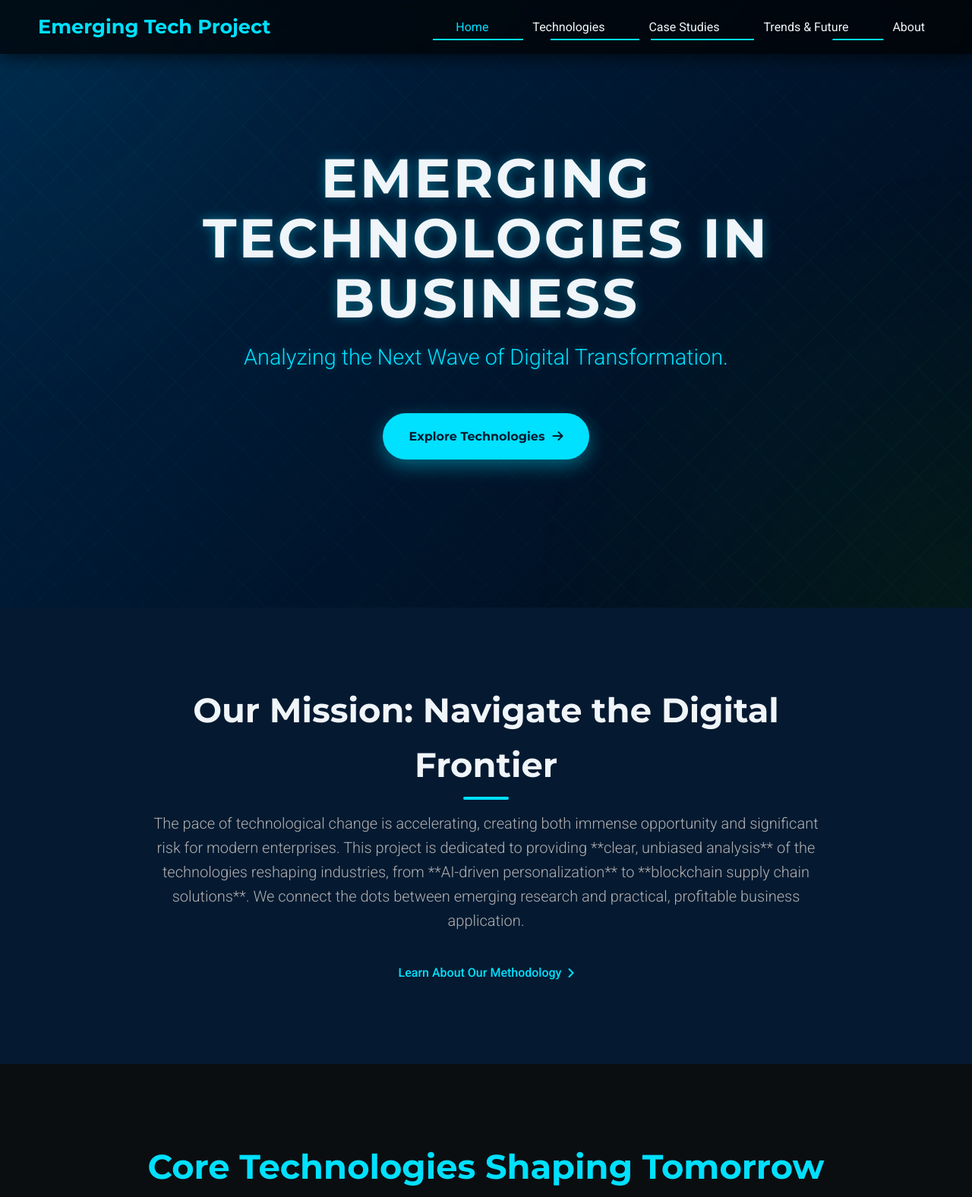
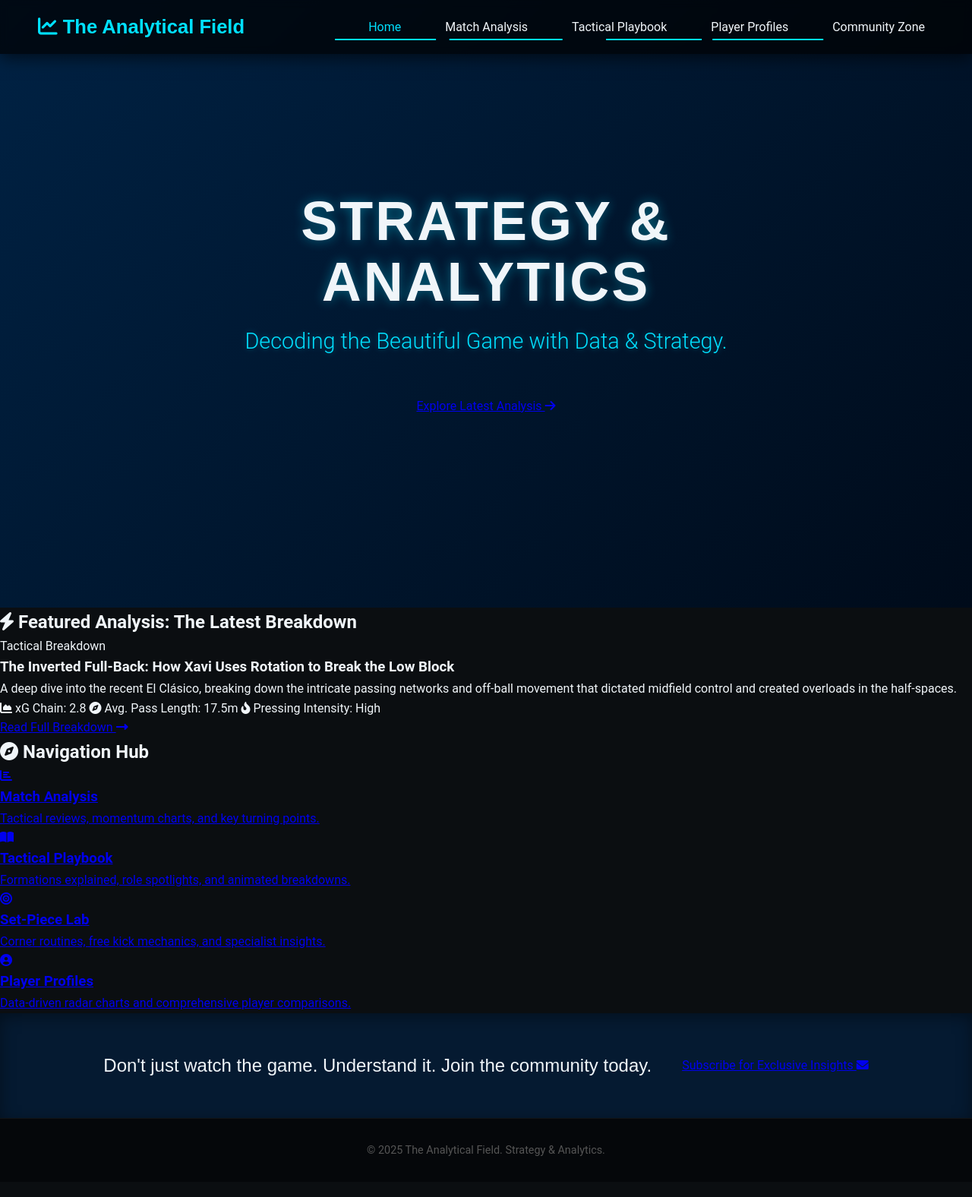
Before and after one commit to ShivamTiwari217/ETB-Project, a plain HTML site: page index.html in a window 1280 px wide. Shown: the top 1576 px of the page at 76% size. Drawn offline with Linux system fonts and the light colour scheme.

Commit message:
Update index.html

```diff
--- a/index.html
+++ b/index.html
@@ -3,90 +3,89 @@
 <head>
     <meta charset="UTF-8">
     <meta name="viewport" content="width=device-width, initial-scale=1.0">
-    <title>Emerging Technologies in Business</title>
+    <title>Football Strategy & Analytics | Decoding the Beautiful Game</title>
     <link rel="stylesheet" href="style.css">
-    <link href="https://fonts.googleapis.com/css2?family=Montserrat:wght@300;407;500;700&family=Roboto:wght@300;400;500&display=swap" rel="stylesheet">
+    <link href="https://fonts.googleapis.com/css2?family=Inter:wght@300;400;600;700&display=swap" rel="stylesheet">
     <link rel="stylesheet" href="https://cdnjs.cloudflare.com/ajax/libs/font-awesome/6.0.0-beta3/css/all.min.css">
 </head>
 <body>
 
     <header class="navbar">
-        <div class="logo">Emerging Tech Project</div>
+        <div class="logo">
+            <i class="fas fa-chart-line"></i> The Analytical Field
+        </div>
         <nav>
             <a href="index.html" class="active">Home</a>
-            <a href="technologies.html">Technologies</a>
-            <a href="case-studies.html">Case Studies</a>
-            <a href="trends.html">Trends & Future</a>
-            <a href="about.html">About</a>
+            <a href="analysis.html">Match Analysis</a>
+            <a href="playbook.html">Tactical Playbook</a>
+            <a href="profiles.html">Player Profiles</a>
+            <a href="community.html">Community Zone</a>
         </nav>
     </header>
 
     <main class="hero-section">
         <div class="hero-content">
-            <h1>EMERGING TECHNOLOGIES IN BUSINESS</h1>
-            <p>Analyzing the Next Wave of Digital Transformation.</p>
-            <a href="technologies.html" class="cta-button">Explore Technologies <i class="fas fa-arrow-right"></i></a>
+            <h1>STRATEGY & ANALYTICS</h1>
+            <p class="tagline">Decoding the Beautiful Game with Data & Strategy.</p>
+            <a href="analysis.html" class="cta-primary">
+                Explore Latest Analysis <i class="fas fa-arrow-right"></i>
+            </a>
         </div>
-        <div class="hero-bg-overlay"></div>
+        <div class="hero-graphic"></div>
     </main>
 
-    <section class="mission-statement">
-        <div class="mission-text">
-            <h2>Our Mission: Navigate the Digital Frontier</h2>
-            <p>The pace of technological change is accelerating, creating both immense opportunity and significant risk for modern enterprises. This project is dedicated to providing **clear, unbiased analysis** of the technologies reshaping industries, from **AI-driven personalization** to **blockchain supply chain solutions**. We connect the dots between emerging research and practical, profitable business application.</p>
-            <a href="about.html" class="secondary-link">Learn About Our Methodology <i class="fas fa-angle-right"></i></a>
+    <section class="featured-analysis">
+        <h2><i class="fas fa-bolt"></i> Featured Analysis: The Latest Breakdown</h2>
+        <div class="feature-card">
+            <span class="category-tag">Tactical Breakdown</span>
+            <h3>The Inverted Full-Back: How Xavi Uses Rotation to Break the Low Block</h3>
+            <p>A deep dive into the recent El Clásico, breaking down the intricate passing networks and off-ball movement that dictated midfield control and created overloads in the half-spaces.</p>
+            <div class="data-points">
+                <span><i class="fas fa-chart-area"></i> xG Chain: 2.8</span>
+                <span><i class="fas fa-compass"></i> Avg. Pass Length: 17.5m</span>
+                <span><i class="fas fa-fire-alt"></i> Pressing Intensity: High</span>
+            </div>
+            <a href="analysis-detail.html" class="cta-secondary">
+                Read Full Breakdown <i class="fas fa-long-arrow-alt-right"></i>
+            </a>
         </div>
     </section>
 
-    <section class="highlights">
-        <h2>Core Technologies Shaping Tomorrow</h2>
-        <div class="highlight-cards">
-            <div class="card">
-                <i class="fas fa-brain card-icon"></i>
-                <h3>AI & Machine Learning</h3>
-                <p>Driving automation, hyper-personalization, and predictive analytics across all business functions.</p>
-            </div>
-            <div class="card">
-                <i class="fas fa-link card-icon"></i>
-                <h3>Blockchain & Web3</h3>
-                <p>Building decentralized trust, enabling verifiable transactions, and securing data integrity in new ecosystems.</p>
-            </div>
-            <div class="card">
-                <i class="fas fa-internet-explorer card-icon"></i>
-                <h3>Internet of Things (IoT)</h3>
-                <p>Connecting physical assets to digital systems, optimizing operational efficiency, and generating real-time data.</p>
-            </div>
-            <div class="card">
-                <i class="fas fa-vr-cardboard card-icon"></i>
-                <h3>Extended Reality (XR)</h3>
-                <p>Transforming training, design, and customer engagement through immersive Virtual and Augmented Reality experiences.</p>
-            </div>
-        </div>
-    </section>
-
-    <section class="featured-content">
-        <div class="featured-card featured-case-study">
-            <span class="tag">Case Study Spotlight</span>
-            <h3>Retail's AI Revolution: Predictive Inventory Success</h3>
-            <p>A deep dive into how major retailers are leveraging machine learning to forecast demand, reducing waste by 25% and increasing stock availability.</p>
-            <a href="case-studies.html" class="featured-link">Read the Full Analysis <i class="fas fa-long-arrow-alt-right"></i></a>
-        </div>
-
-        <div class="featured-card featured-trends">
-            <span class="tag">Future Outlook</span>
-            <h3>The Ethical AI Challenge for 2025</h3>
-            <p>Examining the regulatory landscape and the essential ethical frameworks businesses must adopt to ensure responsible technology deployment.</p>
-            <a href="trends.html" class="featured-link">See Future Trends <i class="fas fa-long-arrow-alt-right"></i></a>
+    <section class="quick-links">
+        <h2><i class="fas fa-compass"></i> Navigation Hub</h2>
+        <div class="link-grid">
+            <a href="analysis.html" class="link-card">
+                <i class="fas fa-chart-bar"></i>
+                <h3>Match Analysis</h3>
+                <p>Tactical reviews, momentum charts, and key turning points.</p>
+            </a>
+            <a href="playbook.html" class="link-card">
+                <i class="fas fa-book-open"></i>
+                <h3>Tactical Playbook</h3>
+                <p>Formations explained, role spotlights, and animated breakdowns.</p>
+            </a>
+            <a href="set-piece-lab.html" class="link-card">
+                <i class="fas fa-bullseye"></i>
+                <h3>Set-Piece Lab</h3>
+                <p>Corner routines, free kick mechanics, and specialist insights.</p>
+            </a>
+            <a href="profiles.html" class="link-card">
+                <i class="fas fa-user-circle"></i>
+                <h3>Player Profiles</h3>
+                <p>Data-driven radar charts and comprehensive player comparisons.</p>
+            </a>
         </div>
     </section>
 
     <section class="cta-strip">
-        <p>Ready to understand the real-world business impact of these technologies?</p>
-        <a href="technologies.html" class="cta-button-strip">Start Your Exploration Now <i class="fas fa-rocket"></i></a>
+        <p>Don't just watch the game. Understand it. Join the community today.</p>
+        <a href="subscribe.html" class="cta-primary subscribe-btn">
+            Subscribe for Exclusive Insights <i class="fas fa-envelope"></i>
+        </a>
     </section>
 
     <footer>
-        <p>&copy; 2024 Emerging Tech Project. All rights reserved.</p>
+        <p>&copy; 2025 The Analytical Field. Strategy & Analytics.</p>
     </footer>
 
 </body>
```
